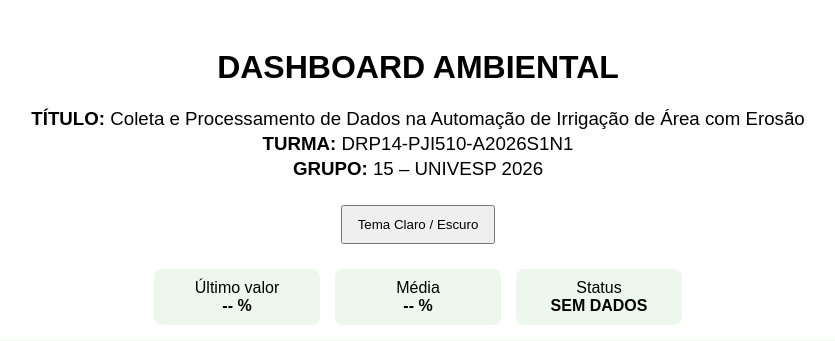
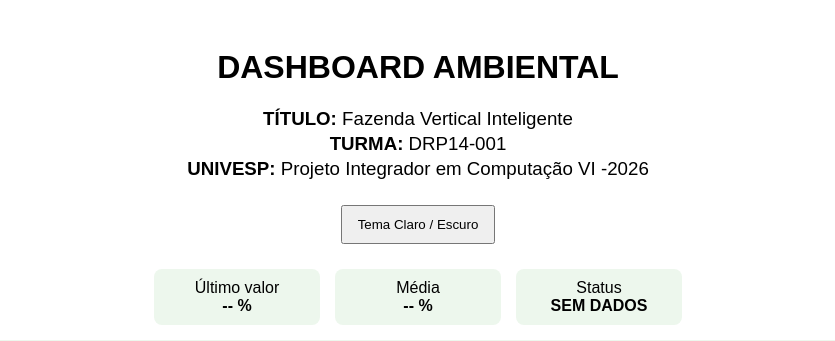
Before and after one commit to Sportreviso/dashboard_API-REST, a Flask app: page / in a window 1280 px wide. Shown: the top 341 px of the page, without its empty margins (222-1057 px from the left). Run offline with Flask 3, Linux system fonts and the light colour scheme; data that the repository does not hold is empty; some libraries are stand-ins or nearby versions.

Commit message:
NOME DO GRUPO

```diff
--- a/templates/dashboard.html
+++ b/templates/dashboard.html
@@ -103,17 +103,17 @@ body.dark .chart-card{
 
 <h3>
 <strong>TÍTULO:</strong>
-Coleta e Processamento de Dados na Automação de Irrigação de Área com Erosão
+Fazenda Vertical Inteligente
 </h3>
 
 <h3>
 <strong>TURMA:</strong>
-DRP14-PJI510-A2026S1N1
+DRP14-001
 </h3>
 
 <h3>
-<strong>GRUPO:</strong>
-15 – UNIVESP 2026
+<strong>UNIVESP:</strong>
+Projeto Integrador em Computação VI -2026
 </h3>
 
 </div>
```
